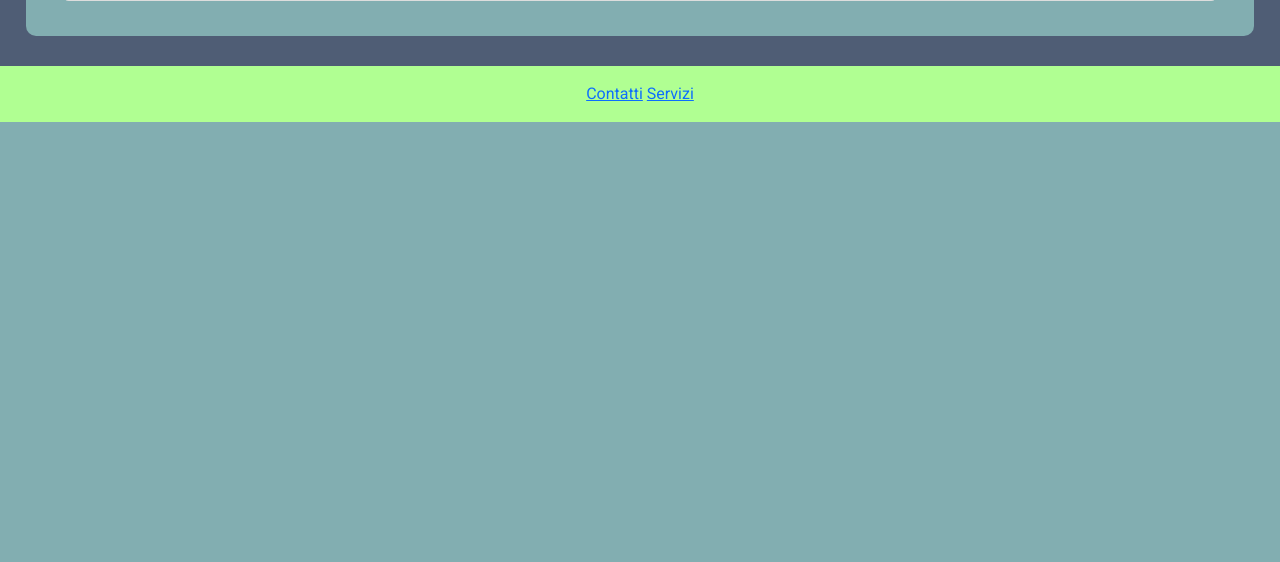
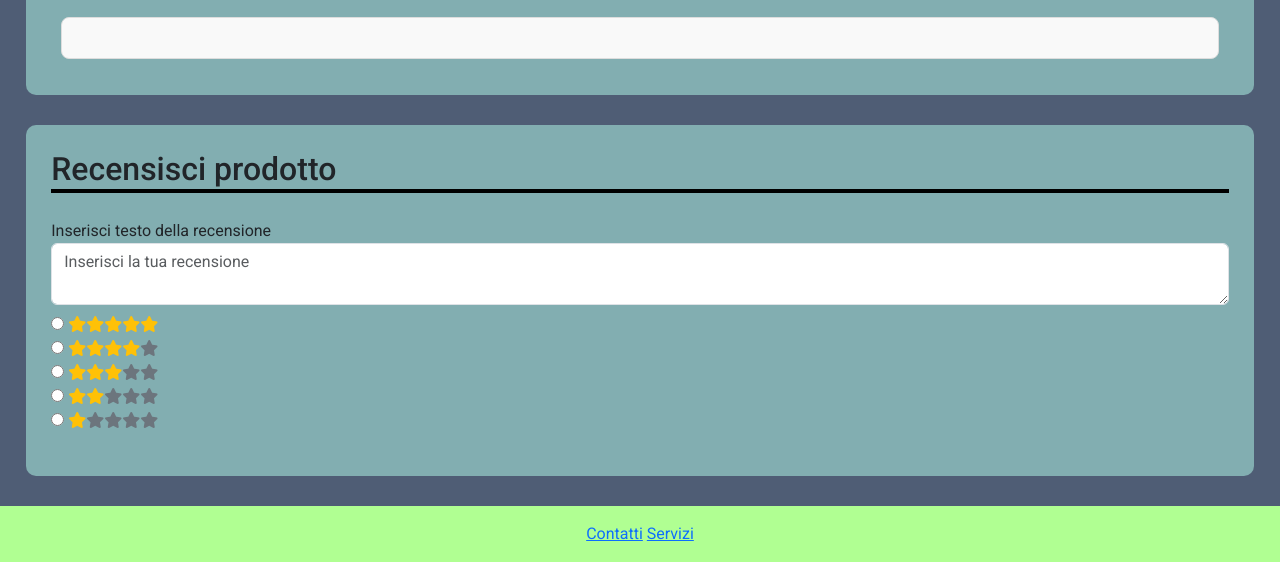
Before and after one commit to fronzofronzo/webProject, a PHP site: page /product in a window 1280 px wide. Shown: the part 841-1403 px from the top of the page. Before the commit the page ends 963 px from the top, so only its background shows below. Run offline with PHP 8.4, Linux system fonts and the light colour scheme; data that the repository does not hold is empty.

Commit message:
Insert review form in product view page.

```diff
--- a/funside/template/product-view.php
+++ b/funside/template/product-view.php
@@ -51,6 +51,7 @@ function generateStars($rating) {
 	</div>
 </section>
 <section class="container-fluid">
+	<h2 class="mb-3 border-bottom border-black border-4">Informazioni</h2>
 	<div class="tabs">
 		<div class="tab-buttons">
 			<button class="tab-button active" data-tab="description">Descrizione</button>
@@ -67,3 +68,35 @@ function generateStars($rating) {
 		</div>
 	</div>
 </section>
+<section class="container-fluid">
+	<h2 class="mb-3 border-bottom border-black border-4">
+		Recensisci prodotto
+	</h2>
+	<div>
+		<form action="#">
+			<div class="form-group">
+				<label for="review-text">Inserisci testo della recensione</label>
+				<textarea class="form-control" name="review-text" id="review-text" placeholder="Inserisci la tua recensione"></textarea>
+			</div>
+			<div class="form-group my-2">
+				<p>
+				<input type="radio" id="star5" name="rating" value="5">
+				<label for="star5"><?php echo generateStars(5)?></label>
+				</p>
+				<p>
+				<input type="radio" id="star4" name="rating" value="4">
+				<label for="star4"><?php echo generateStars(4)?></label>
+				</p><p>
+				<input type="radio" id="star3" name="rating" value="3">
+				<label for="star3"><?php echo generateStars(3)?></label>
+				</p><p>
+				<input type="radio" id="star2" name="rating" value="2">
+				<label for="star2"><?php echo generateStars(2)?></label>
+				</p><p>
+				<input type="radio" id="star1" name="rating" value="1">
+				<label for="star1"><?php echo generateStars(1)?></label>
+				</p>
+			</div>
+		</form>
+	</div>
+</section>
```
